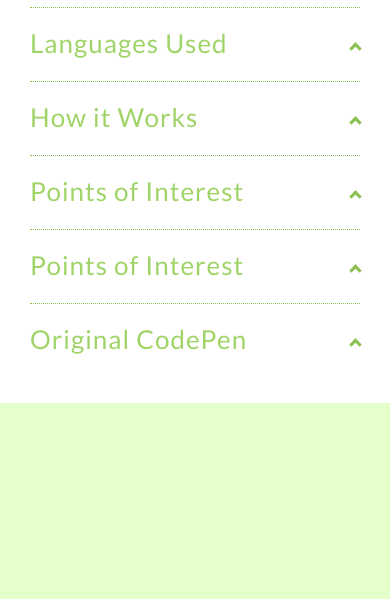
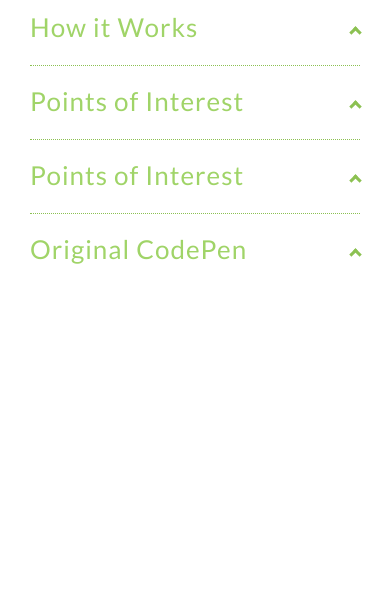
Before and after one commit to isabelle6/exercise-4-code-pen-sass, a plain HTML site: page index.html in a window 390 px wide. Shown: the part 245-844 px from the top of the page. Drawn offline with Linux system fonts and the light colour scheme.

Commit message:
fix(main.scss): make the accordion responsive

```diff
--- a/scss/components/_main.scss
+++ b/scss/components/_main.scss
@@ -56,7 +56,7 @@ body {
   background-color: $white;
   max-width: 450px;
   padding: 30px;
-}
+
     @media (max-width: 550px) {
         box-sizing: border-box;
         transform: translate(0, 0);
@@ -65,6 +65,7 @@ body {
         margin: 0;
         left: 0;
     }
+} //body
 
 h1, h2 {
   color: $green;
```
Also changed, not shown: css/style.css. Lines whose indentation alone changed are shown as unchanged.
